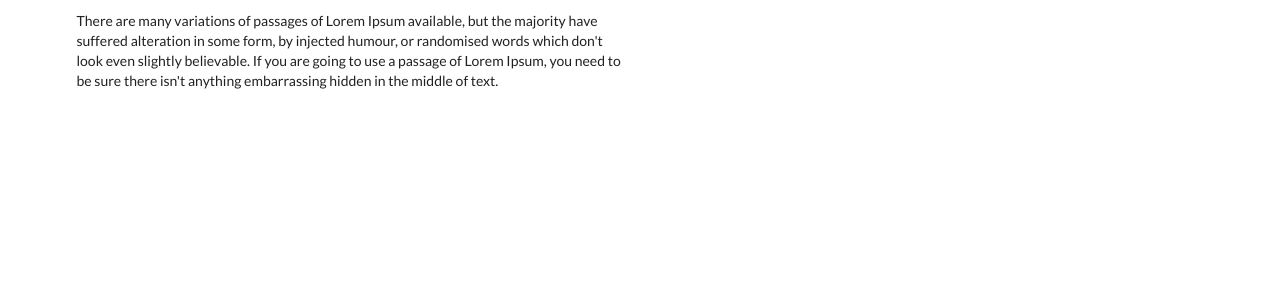
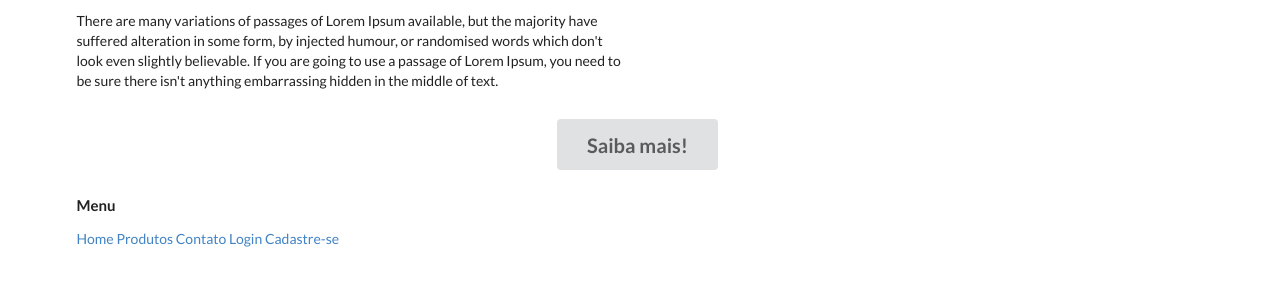
Before and after one commit to erivanborges/agostinho-ecommerce, a plain HTML site: page index.html in a window 1280 px wide. Shown: the part 424-710 px from the top of the page. Drawn offline with Linux system fonts and the light colour scheme; a web font is replaced by a local one.

Commit message:
Alteracao projeto ecommerce de Front-End

```diff
--- a/index.html
+++ b/index.html
@@ -75,7 +75,26 @@
                     </div>
                 </div>
                 <div class="row">
+                    <div class="center aligned column">
+                        <a class="ui huge button">Saiba mais!</a>
+                    </div>
+                </div>
+            </div>
+        </div>
+    </div>
 
+    <!-- Rodape -->
+    <div class="ui vertical footer segment">
+        <div class="ui container">
+            <div class="ui stackable divided equal height grid">
+                <div class="there wide column">
+                    <h4 class="ui header">Menu</h4>
+                    <a class="item active" href="index.html">Home</a>
+                    <a class="item" href="produto.html">Produtos</a>
+                    <a class="item" href="contato.html">Contato</a>
+
+                    <a class="item" href="login.html">Login</a>
+                    <a class="item" href="cadastro.html">Cadastre-se</a>
                 </div>
             </div>
         </div>
```
